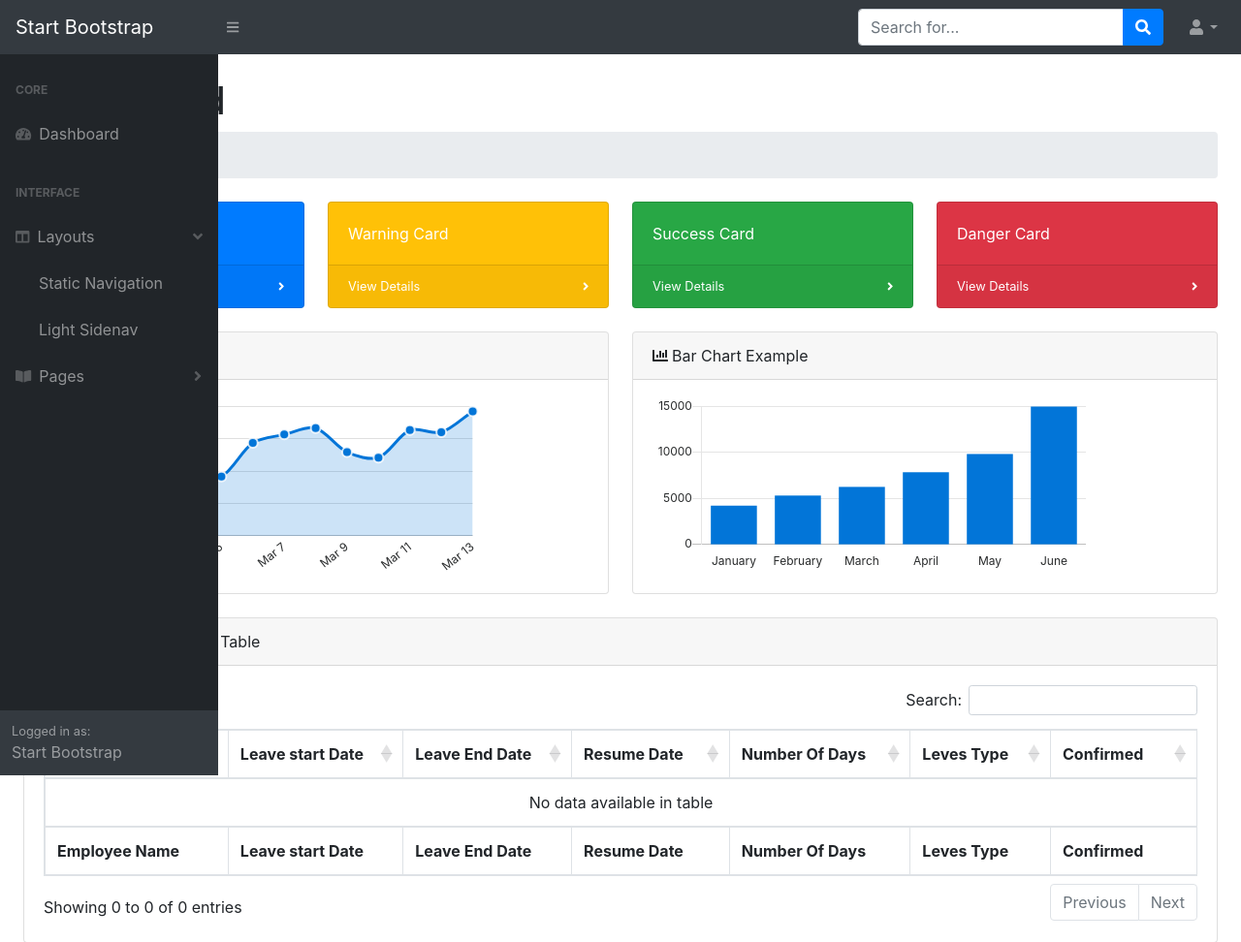
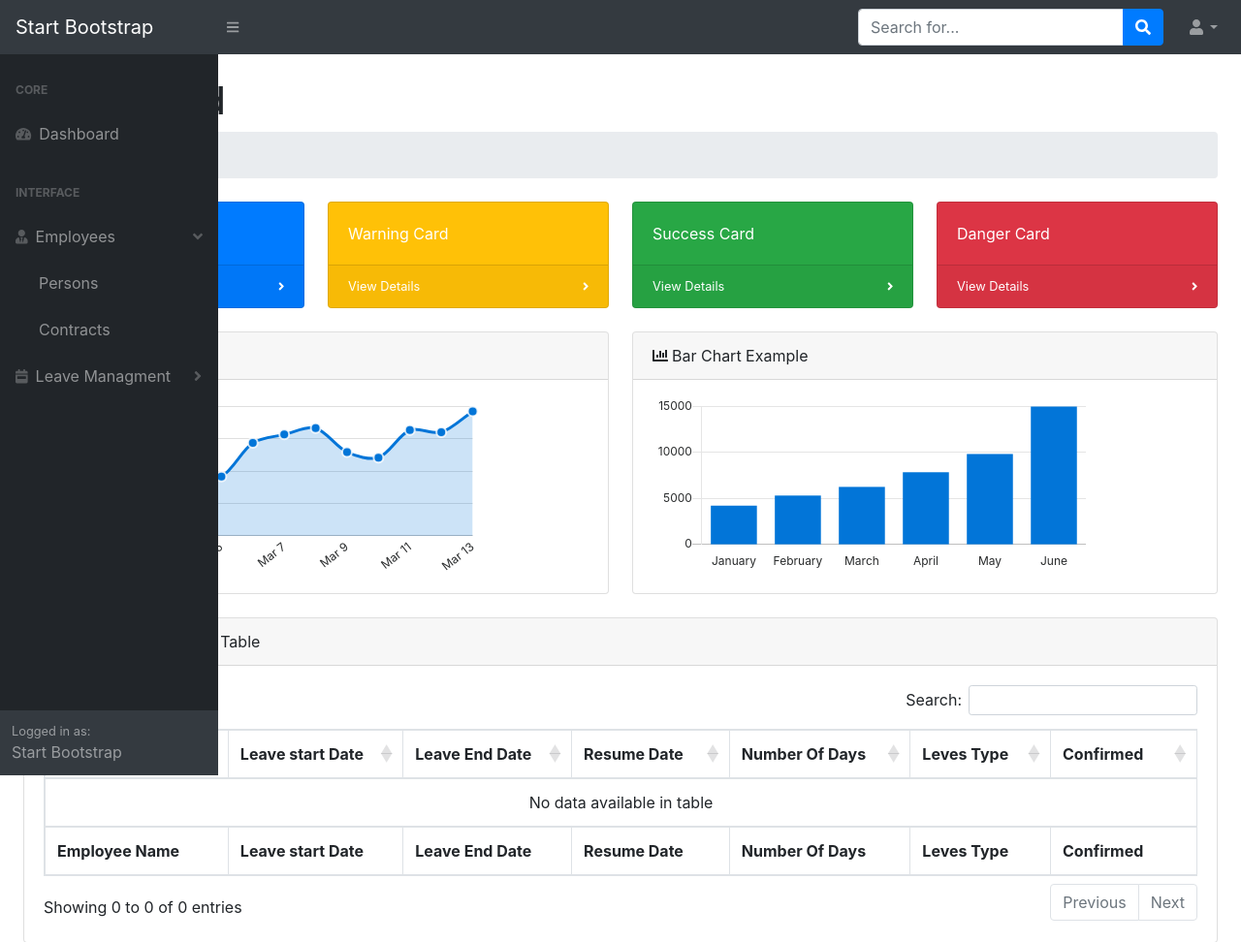
Before and after one commit to mohamedAhmed97/HR_Mangment-System, a Django app: page /home/ in a window 1280 px wide, after a click on "Employees". Shown: the top 972 px of the page at 97% size. Run offline with Django 3.2, Linux system fonts and the light colour scheme; data that the repository does not hold is empty; some libraries are stand-ins or nearby versions.

Commit message:
init sidebar content&icons && isolate it

```diff
--- a/mashreq_HRMS/templates/header.html
+++ b/mashreq_HRMS/templates/header.html
@@ -43,69 +43,6 @@
             </li>
         </ul>
     </nav>
-    <div id="layoutSidenav">
-        <div id="layoutSidenav_nav">
-            <nav class="sb-sidenav accordion sb-sidenav-dark" id="sidenavAccordion">
-                <div class="sb-sidenav-menu">
-                    <div class="nav">
-                        <div class="sb-sidenav-menu-heading">Core</div>
-                        <a class="nav-link" href="index.html">
-                            <div class="sb-nav-link-icon"><i class="fas fa-tachometer-alt"></i></div>
-                            Dashboard
-                        </a>
-                        <div class="sb-sidenav-menu-heading">Interface</div>
-                        <a class="nav-link collapsed" href="#" data-toggle="collapse" data-target="#collapseLayouts"
-                            aria-expanded="false" aria-controls="collapseLayouts">
-                            <div class="sb-nav-link-icon"><i class="fas fa-columns"></i></div>
-                            Layouts
-                            <div class="sb-sidenav-collapse-arrow"><i class="fas fa-angle-down"></i></div>
-                        </a>
-                        <div class="collapse" id="collapseLayouts" aria-labelledby="headingOne"
-                            data-parent="#sidenavAccordion">
-                            <nav class="sb-sidenav-menu-nested nav"><a class="nav-link" href="layout-static.html">Static
-                                    Navigation</a><a class="nav-link" href="layout-sidenav-light.html">Light Sidenav</a>
-                            </nav>
-                        </div>
-                        <a class="nav-link collapsed" href="#" data-toggle="collapse" data-target="#collapsePages"
-                            aria-expanded="false" aria-controls="collapsePages">
-                            <div class="sb-nav-link-icon"><i class="fas fa-book-open"></i></div>
-                            Pages
-                            <div class="sb-sidenav-collapse-arrow"><i class="fas fa-angle-down"></i></div>
-                        </a>
-                        <div class="collapse" id="collapsePages" aria-labelledby="headingTwo"
-                            data-parent="#sidenavAccordion">
-                            <nav class="sb-sidenav-menu-nested nav accordion" id="sidenavAccordionPages">
-                                <a class="nav-link collapsed" href="#" data-toggle="collapse"
-                                    data-target="#pagesCollapseAuth" aria-expanded="false"
-                                    aria-controls="pagesCollapseAuth">Authentication
-                                    <div class="sb-sidenav-collapse-arrow"><i class="fas fa-angle-down"></i></div>
-                                </a>
-                                <div class="collapse" id="pagesCollapseAuth" aria-labelledby="headingOne"
-                                    data-parent="#sidenavAccordionPages">
-                                    <nav class="sb-sidenav-menu-nested nav"><a class="nav-link"
-                                            href="login.html">Login</a><a class="nav-link"
-                                            href="register.html">Register</a><a class="nav-link"
-                                            href="password.html">Forgot Password</a></nav>
-                                </div>
-                                <a class="nav-link collapsed" href="#" data-toggle="collapse"
-                                    data-target="#pagesCollapseError" aria-expanded="false"
-                                    aria-controls="pagesCollapseError">Error
-                                    <div class="sb-sidenav-collapse-arrow"><i class="fas fa-angle-down"></i></div>
-                                </a>
-                                <div class="collapse" id="pagesCollapseError" aria-labelledby="headingOne"
-                                    data-parent="#sidenavAccordionPages">
-                                    <nav class="sb-sidenav-menu-nested nav"><a class="nav-link" href="401.html">401
-                                            Page</a><a class="nav-link" href="404.html">404 Page</a><a class="nav-link"
-                                            href="500.html">500 Page</a></nav>
-                                </div>
-                            </nav>
-                        </div>
-                    </div>
-
-                </div>
-                <div class="sb-sidenav-footer">
-                    <div class="small">Logged in as:</div>
-                    Start Bootstrap
-                </div>
-            </nav>
-        </div>
+    {%include 'sidebar.html'%}
+    </nav>
+    </div>
--- /dev/null
+++ b/mashreq_HRMS/templates/sidebar.html
@@ -0,0 +1,42 @@
+<div id="layoutSidenav">
+    <div id="layoutSidenav_nav">
+        <nav class="sb-sidenav accordion sb-sidenav-dark" id="sidenavAccordion">
+            <div class="sb-sidenav-menu">
+                <div class="nav">
+                    <div class="sb-sidenav-menu-heading">Core</div>
+                    <a class="nav-link" href="index.html">
+                        <div class="sb-nav-link-icon"><i class="fas fa-tachometer-alt"></i></div>
+                        Dashboard
+                    </a>
+                    <div class="sb-sidenav-menu-heading">Interface</div>
+                    <a class="nav-link collapsed" href="#" data-toggle="collapse" data-target="#collapseLayouts"
+                        aria-expanded="false" aria-controls="collapseLayouts">
+                        <div class="sb-nav-link-icon"><i class="fas fa-user-tie"></i></div>
+                        Employees
+                        <div class="sb-sidenav-collapse-arrow"><i class="fas fa-angle-down"></i></div>
+                    </a>
+                    <div class="collapse" id="collapseLayouts" aria-labelledby="headingOne"
+                        data-parent="#sidenavAccordion">
+                        <nav class="sb-sidenav-menu-nested nav">
+                            <a class="nav-link" href="#">
+                                Persons
+                            </a>
+                            <a class="nav-link" href="#">
+                                Contracts
+                            </a>
+                        </nav>
+                    </div>
+                    <a class="nav-link collapsed" href="#"
+                        aria-expanded="false" aria-controls="collapsePages">
+                        <div class="sb-nav-link-icon"><i class="fas fa-calendar-week"></i></div>
+                            Leave Managment
+                        <div class="sb-sidenav-collapse-arrow"><i class="fas fa-angle-down"></i></div>
+                    </a>
+
+                </div>
+
+            </div>
+            <div class="sb-sidenav-footer">
+                <div class="small">Logged in as:</div>
+                Start Bootstrap
+            </div>
```
